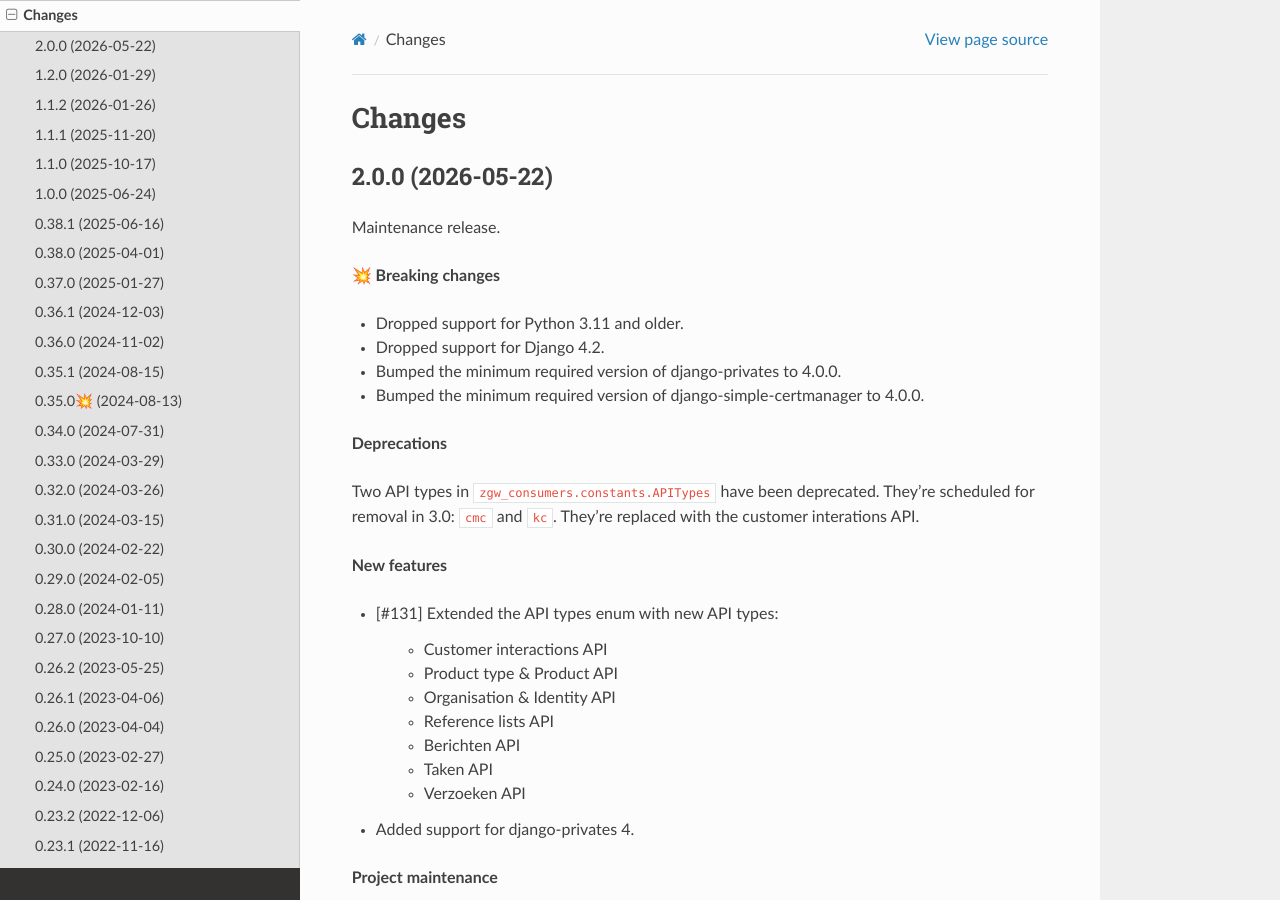
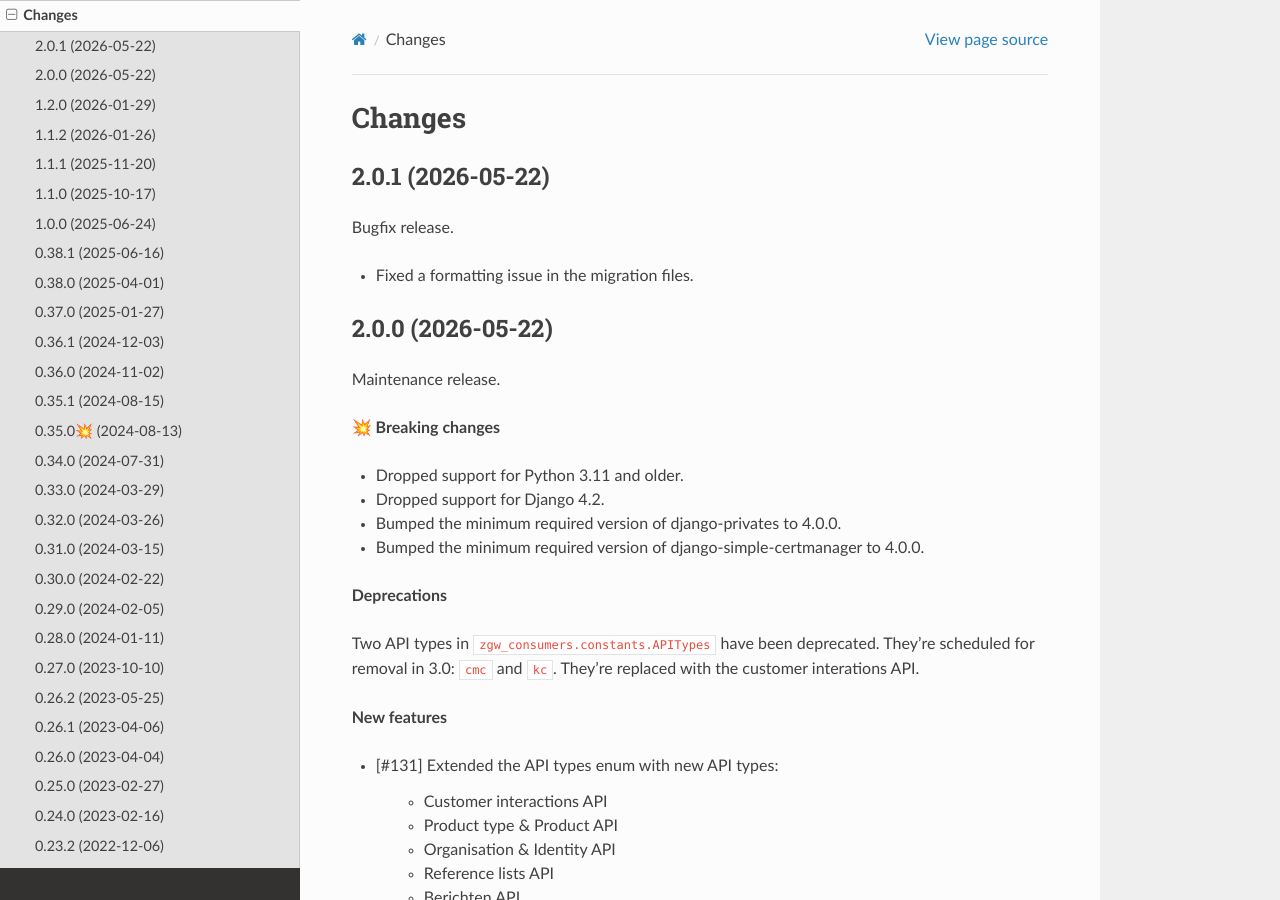
Before and after one commit to maykinmedia/zgw-consumers, a Sphinx documentation site: the page built from docs/changelog.rst, in a window 1280 px wide and 900 px high. Built offline with Sphinx 7.4.7 and the Read the Docs theme 3.1.0, drawn with Linux system fonts in a browser that asks for light colours.

Commit message:
:bookmark: Bump version and update changelog

```diff
--- a/CHANGELOG.rst
+++ b/CHANGELOG.rst
@@ -1,5 +1,12 @@
 Changes
 =======
+
+2.0.1 (2026-05-22)
+------------------
+
+Bugfix release.
+
+* Fixed a formatting issue in the migration files.
 
 2.0.0 (2026-05-22)
 ------------------
--- a/README.rst
+++ b/README.rst
@@ -5,7 +5,7 @@
 Welcome to ZGW Consumers' documentation!
 ========================================
 
-:Version: 2.0.0
+:Version: 2.0.1
 :Source: https://github.com/maykinmedia/zgw-consumers
 :Keywords: OpenAPI, Zaakgericht Werken, Common Ground, NLX
 
--- a/docs/conf.py
+++ b/docs/conf.py
@@ -25,7 +25,7 @@ copyright = "2022, Maykin Media"
 author = "Maykin Media"
 
 # The full version, including alpha/beta/rc tags
-release = "2.0.0"
+release = "2.0.1"
 
 
 # -- General configuration ---------------------------------------------------
--- a/pyproject.toml
+++ b/pyproject.toml
@@ -4,7 +4,7 @@ build-backend = "setuptools.build_meta"
 
 [project]
 name = "zgw-consumers"
-version = "2.0.0"
+version = "2.0.1"
 description = "Configuration for service (OpenAPI 3 or other) consumers"
 authors = [
     {name = "Maykin Media", email = "support@maykinmedia.nl"}
@@ -35,7 +35,7 @@ dependencies = [
     "requests",
     "ape-pie",
     "typing_extensions>=4.5.0",
-    "PyJWT>=2.0.0",
+    "PyJWT>=2.0.1",
 ]
 
 [project.urls]
@@ -91,7 +91,7 @@ markers = [
 ]
 
 [tool.bumpversion]
-current_version = "2.0.0"
+current_version = "2.0.1"
 files = [
     {filename = "pyproject.toml"},
     {filename = "README.rst"},
```
Also changed, not shown: 1 other file.
